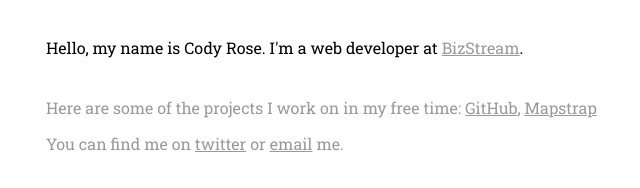
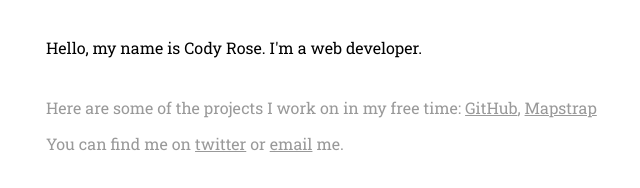
Before and after one commit to rosay/rosay.github.io, a plain HTML site: page index.html in a window 1280 px wide. Shown: the whole page, without its empty margins (10-650 px from the left). Drawn offline with Linux system fonts and the light colour scheme.

Commit message:
Removes bzs reference

```diff
--- a/index.html
+++ b/index.html
@@ -45,7 +45,7 @@
     </style>
 </head>
 <body>
-    <h1>Hello, my name is Cody Rose. I'm a web developer at <a href="//www.bizstream.com">BizStream</a>.</h1>
+    <h1>Hello, my name is Cody Rose. I'm a web developer.</h1>
     <p>Here are some of the projects I work on in my free time: <a href="//www.github.com/rosay">GitHub</a>, <a href="//mapstrap.com">Mapstrap</a></p>
     <p>You can find me on <a href="//twitter.com/codyjrose">twitter</a> or <a href="mailto:codyjrose@gmail.com">email</a> me.</p>
 </body>
```
